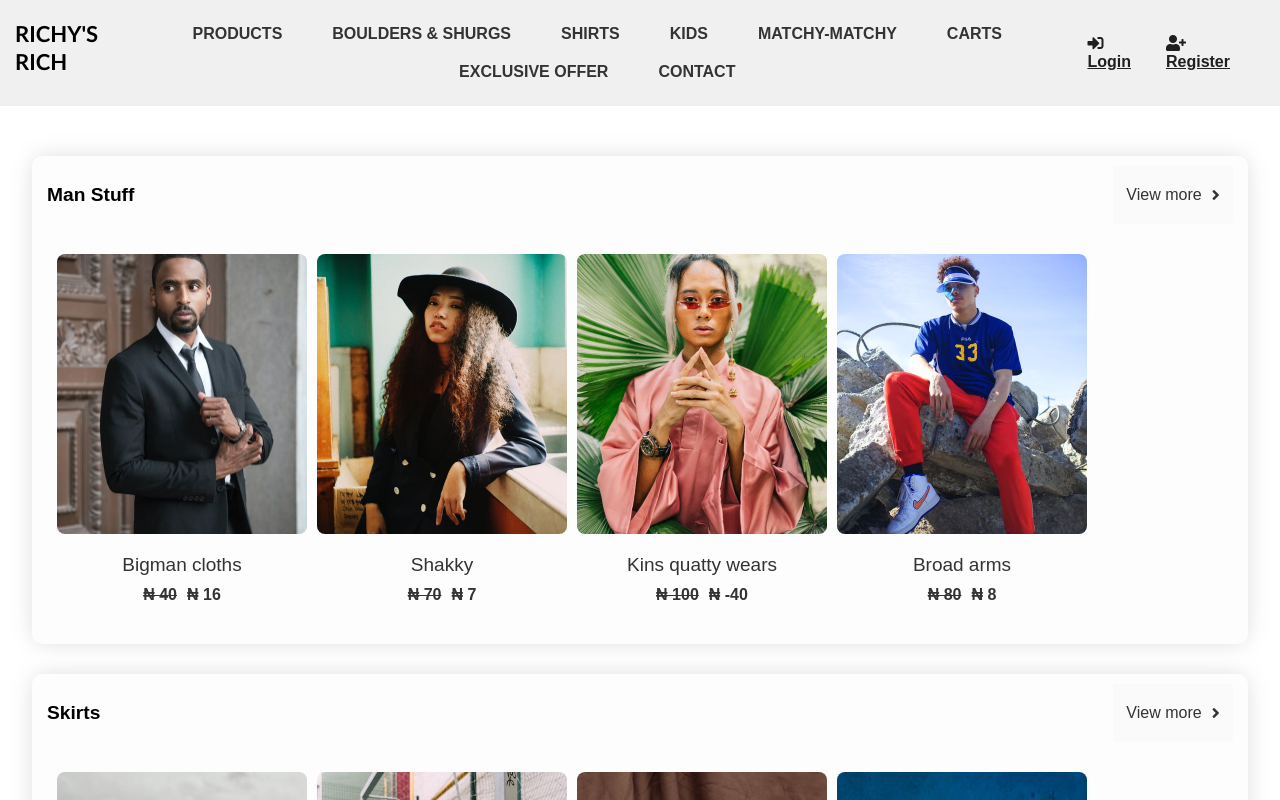
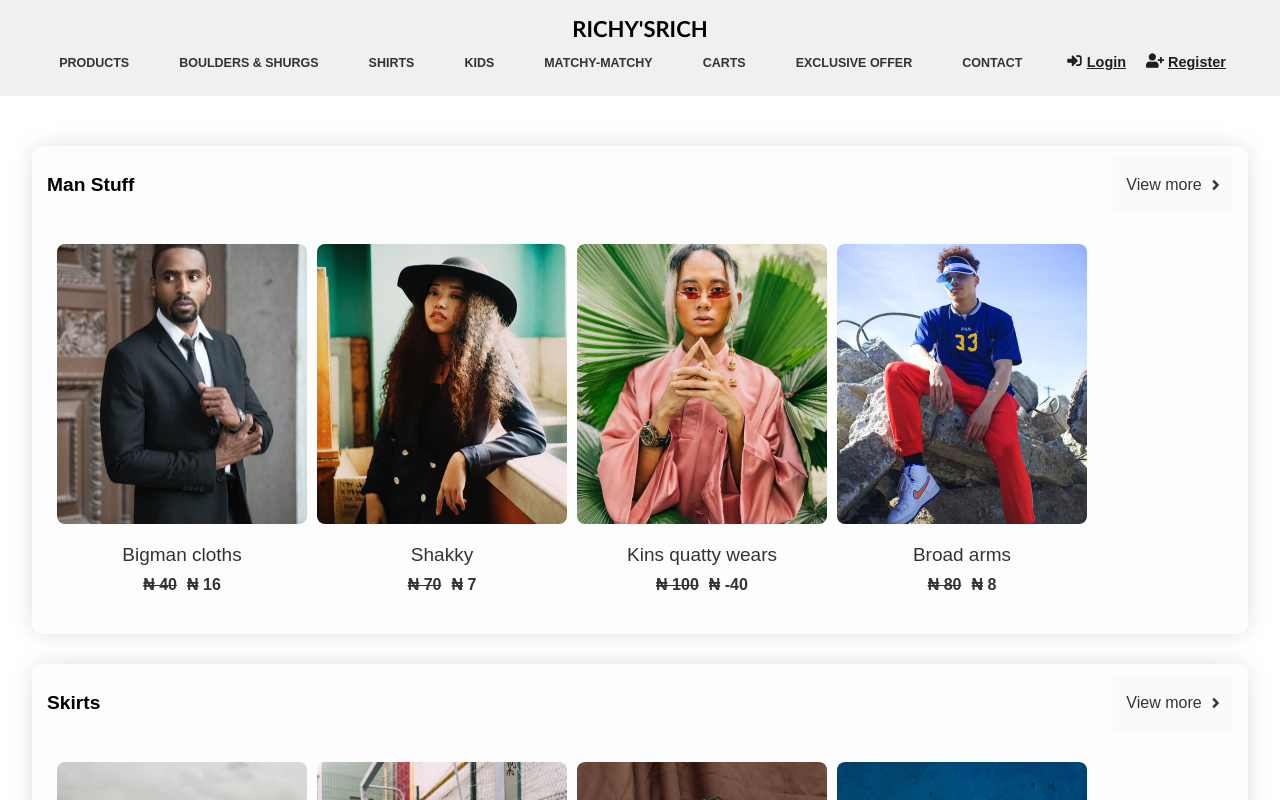
Before and after one commit to Emekabest/Commerce-site, a plain HTML site: page frontEnd/src/index.html in a window 1280 px wide. Drawn offline with Linux system fonts and the light colour scheme.

Commit message:
Completed the header UI

```diff
--- a/frontEnd/src/index.html
+++ b/frontEnd/src/index.html
@@ -47,9 +47,9 @@
                   <i class="fas fa-bars"></i>
                 </div>
 
-                <div class="content-headerbox-name">
+                <div class="content-headerbox-productName_name">
                   <span>
-                    <h1 class=""><a href="./#/">RICHY'S RICH</a></h1>
+                    <h1 class=""><a href="./#/">RICHY'SRICH</a></h1>
                   </span>
                 </div>
               </div>
@@ -71,10 +71,16 @@
                 <div class="content-headerbox-right-register">
                   <div class="content-headerbox-right-register-login">
                     <a href="#">
-                      <div class="login-user-fa">
+                      <div
+                        class="content-headerbox-right-register-login-user-fa"
+                      >
                         <i class="fas fa-user"></i>
+                        <h6>Login</h6>
                       </div>
-                      <div class="login-user-txt">
+
+                      <div
+                        class="content-headerbox-right-register-login-user-txt"
+                      >
                         <i class="fas fa-sign-in-alt"></i>
                         <p class="register-p">Login</p>
                       </div>
@@ -83,10 +89,15 @@
 
                   <div class="content-headerbox-right-register-signUp">
                     <a href="#">
-                      <div class="signUp-user-fa">
+                      <div
+                        class="content-headerbox-right-register-signUp-user-fa"
+                      >
                         <i class="fas fa-user-plus"></i>
+                        <h6>Register</h6>
                       </div>
-                      <div class="signUp-user-txt">
+                      <div
+                        class="content-headerbox-right-register-signUp-user-txt"
+                      >
                         <i class="fas fa-user-plus"></i>
                         <p class="register-p">Register</p>
                       </div>
--- a/frontEnd/src/style.scss
+++ b/frontEnd/src/style.scss
@@ -5,7 +5,7 @@
 }
 
 @mixin tab {
-  @media screen and (max-width: 768px) {
+  @media screen and (max-width: 930px) {
     @content;
   }
 }
@@ -58,6 +58,7 @@ body {
   height: 100vh;
   overflow-y: scroll;
 }
+
 .nav {
   flex: 0 0 300px;
   height: 100vh;
@@ -142,11 +143,39 @@ body {
 .content-headerbox {
   background-color: #f0f0f0;
   display: flex;
-  // flex-wrap: wrap;
+  flex-wrap: wrap;
   justify-content: center;
   align-items: center;
   padding: 15px;
   // color: #fff;
+
+  &-productName {
+    flex: 0.1;
+    display: flex;
+    -webkit-box-pack: center;
+    -ms-flex-pack: center;
+    // justify-content: center;
+    -webkit-box-pack: justify;
+    -ms-flex-pack: justify;
+    justify-content: space-between;
+    -webkit-box-align: center;
+    -ms-flex-align: center;
+    align-items: center;
+    font-size: 11px;
+
+    // padding-bottom: 10px;
+
+    &_name h1 a {
+      font-family: "Trebuchet MS", "Lucida Sans Unicode", "Lucida Grande",
+        "Lucida Sans", Arial, sans-serif;
+      color: #000;
+    }
+
+    @include tab {
+      flex: 1;
+      justify-content: end;
+    }
+  }
 
   &-right {
     display: flex;
@@ -163,8 +192,9 @@ body {
       & li {
         margin: 10px;
       }
+
       & li a {
-        font-size: 16px;
+        font-size: 12.49px;
         padding: 15px;
         // margin: 10px;
         color: #333;
@@ -176,6 +206,10 @@ body {
           color: #fff;
         }
       }
+
+      @include tab() {
+        display: none;
+      }
     }
 
     &-register {
@@ -185,21 +219,109 @@ body {
       align-items: center;
       padding: 0 10px;
       display: flex;
+      flex-wrap: wrap;
+
+      &-login {
+        &-user-txt {
+          display: flex;
+
+          & p {
+            padding-left: 5px;
+          }
+
+          @include phone {
+            display: none;
+          }
+        }
+
+        &-user-fa {
+          & i {
+            display: none;
+
+            @include phone {
+              text-align: center;
+              display: block;
+              font-size: 20px;
+              // padding: 0px 25px;
+            }
+          }
+
+          & h6 {
+            display: none;
+
+            @include phone {
+              display: block;
+              text-align: center;
+              font-size: 12.45px;
+              // padding: 0px 20px;
+            }
+          }
+        }
+      }
+
+      &-signUp {
+        &-user-txt {
+          display: flex;
+
+          & p {
+            padding-left: 4px;
+          }
+
+          @include phone {
+            display: none;
+          }
+        }
+
+        &-user-fa {
+          display: none;
+
+          & i {
+            font-size: 20px;
+
+            @include phone {
+              text-align: center;
+              display: block;
+              font-size: 20px;
+              // padding: 0px 25px;
+            }
+          }
+
+          & h6 {
+            font-size: 12.45px;
+          }
+
+          @include phone {
+            display: block;
+          }
+        }
+      }
 
       &-login a,
       &-signUp a {
         margin: 10px;
         // background-color: #3675afa8;
         color: #1f1f1f;
-        font-size: 16x;
-        font-weight: 560;
+        font-size: 14.44px;
+        font-weight: 550;
         display: block;
       }
+
       &-login a p,
       &-signUp a p {
         text-decoration: underline;
       }
 
+      &-p {
+        display: inline-block;
+        margin-right: 15px;
+
+        & a {
+          color: #000;
+        }
+      }
+
+      .register-p a {
+      }
       // &-signUp a {
       //   color: #1f1f1f;
       //   font-size: 15px;
@@ -213,40 +335,10 @@ body {
     }
   }
 
-  &-productName {
-    // flex: 1;
-    display: flex;
-    -webkit-box-pack: center;
-    -ms-flex-pack: center;
-    // justify-content: center;
-    -webkit-box-pack: justify;
-    -ms-flex-pack: justify;
-    justify-content: space-between;
-    -webkit-box-align: center;
-    -ms-flex-align: center;
-    align-items: center;
-    font-size: 11px;
-    padding-bottom: 10px;
-  }
-
-  &-name h1 a {
-    font-family: "Trebuchet MS", "Lucida Sans Unicode", "Lucida Grande",
-      "Lucida Sans", Arial, sans-serif;
-    color: #000;
-  }
-
   @include phone {
+    padding: 5px;
     flex-direction: column;
   }
-}
-
-.register-p {
-  display: inline-block;
-  margin-right: 15px;
-}
-
-.register-p a {
-  color: #000;
 }
 
 .main-area {
@@ -388,10 +480,6 @@ body {
   text-align: center;
 }
 
-.right-container {
-  /* position: absolute; */
-}
-
 .content-salesOption {
   padding: 20px;
   color: #333;
@@ -408,13 +496,6 @@ body {
 
 .login-user-fa i,
 .signUp-user-fa i {
-  display: none;
-
-  @include phone {
-    display: block;
-    font-size: 20px;
-    padding: 0px 25px;
-  }
 }
 
 .login-user-txt,
@@ -499,6 +580,7 @@ body {
     margin-bottom: 10px;
     text-align: center;
   }
+
   &ContentPrice-tag {
     // margin: 20px 0;
 
```
Also changed, not shown: frontEnd/src/style.css.
